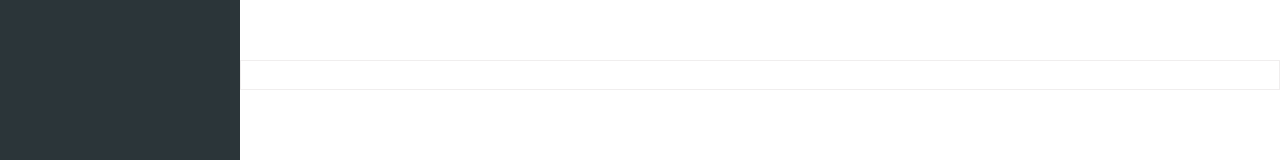
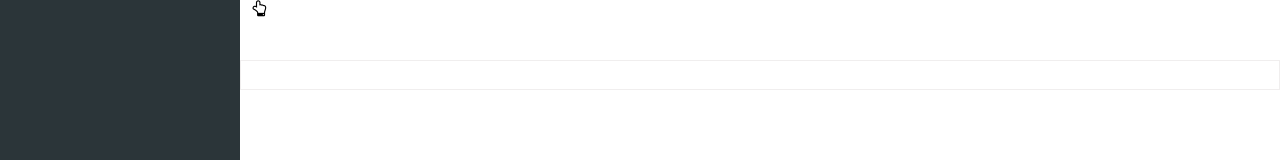
Before and after one commit to AA12-G/gin-vue-blog, a Vue app in the folder gin-vue-blog_admin/: page /admin in a window 1280 px wide. Shown: the top 160 px of the page. Built offline with nearby package versions, Linux system fonts and the light colour scheme; a web font is replaced by a local one.

Commit message:
font_awesome引入

```diff
--- a/gin-vue-blog_admin/package.json
+++ b/gin-vue-blog_admin/package.json
@@ -10,6 +10,7 @@
   },
   "dependencies": {
     "ant-design-vue": "^4.2.5",
+    "font-awesome": "^4.7.0",
     "pinia": "^2.1.7",
     "vue": "^3.4.29",
     "vue-router": "^4.3.3"
--- a/gin-vue-blog_admin/src/App.vue
+++ b/gin-vue-blog_admin/src/App.vue
@@ -13,4 +13,5 @@
     box-sizing: border-box;
 }
 @import "assets/css/iconfont.css";
+@import "font-awesome/css/font-awesome.min.css";
 </style>
--- a/gin-vue-blog_admin/src/views/admin/admin.vue
+++ b/gin-vue-blog_admin/src/views/admin/admin.vue
@@ -5,10 +5,13 @@
 <template>
 <div class="gvb_admin">
     <aside>
-        <i class="iconfont icon-yonghu"></i>
+
     </aside>
     <div class="main">
-        <header></header>
+        <header>
+            <i class="iconfont icon-yonghu"></i>
+            <i class="fa fa-hand-o-up"></i>
+        </header>
         <div class="tabs"></div>
         <main></main>
     </div>
```
Also changed, not shown: 1 other file (tests, documents, lock files or other folders).
